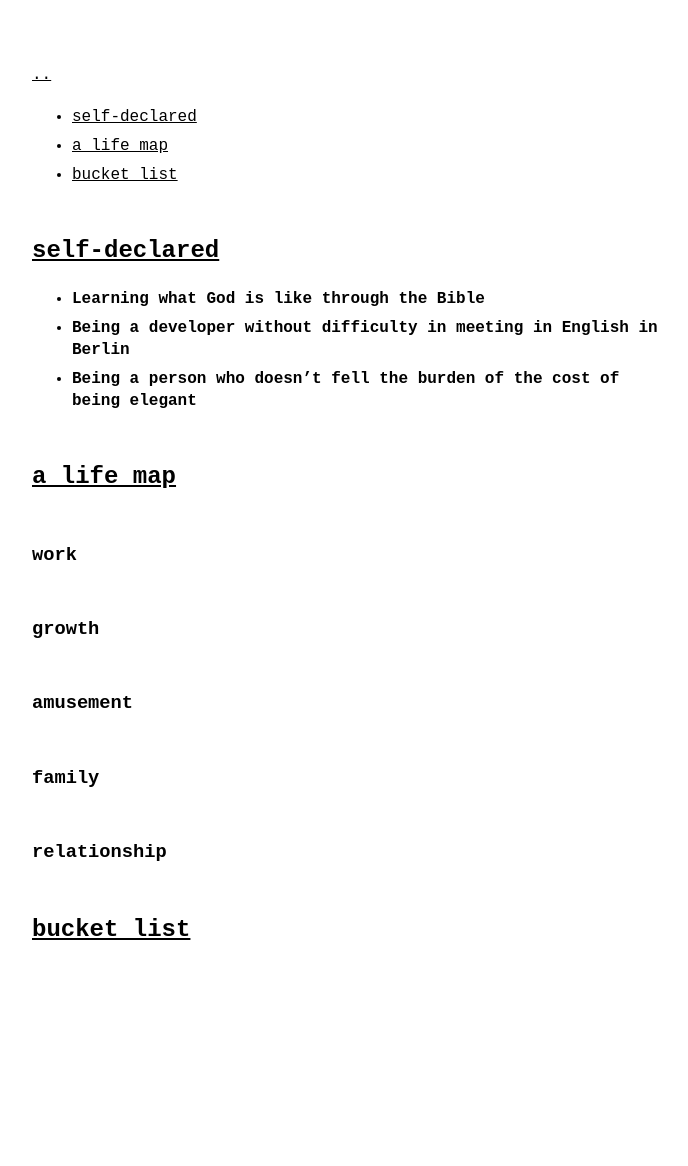
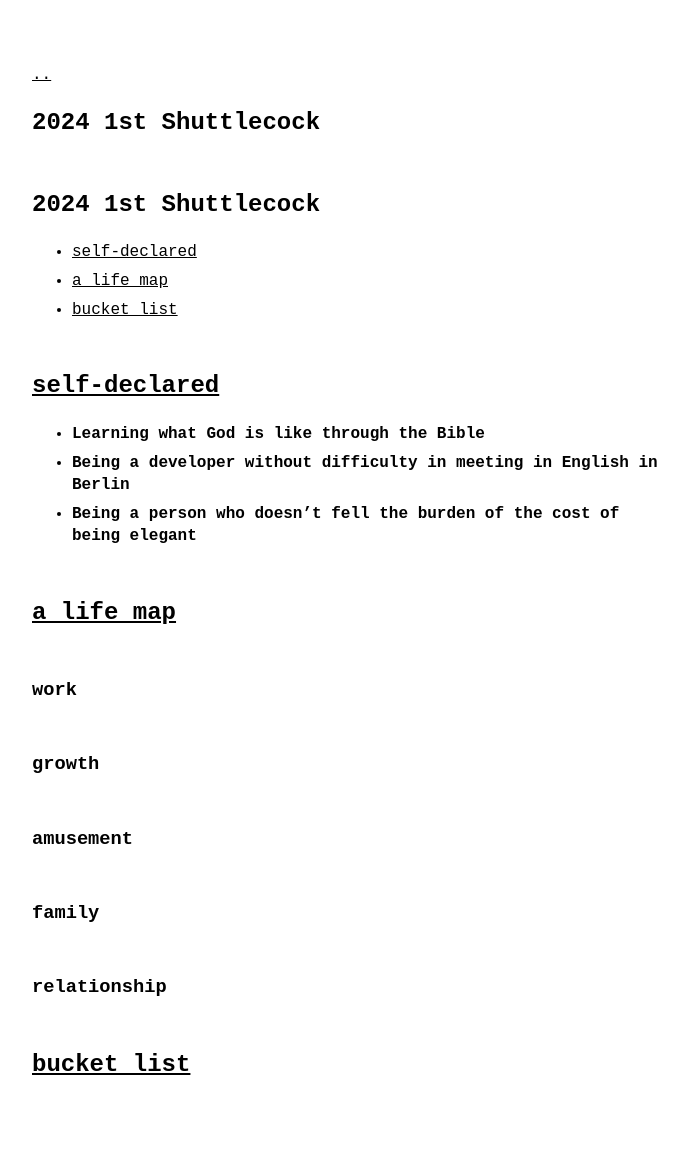
Before and after one commit to hanjicock/hanjicock.github.io, a Jekyll site: the page built from 202401Shuttlecock.md, in a window 1280 px wide. Shown: the whole page, without its empty margins (288-976 px from the left). Built offline with Jekyll 4.4.1, drawn with Linux system fonts in a browser that asks for light colours; our own code applies the rules of GitHub Pages for plain Markdown files; before the commit the page ends 1031 px from its top, so only the background shows below that.

Commit message:
2024-01-02 start git blog

```diff
--- a/202401Shuttlecock.md
+++ b/202401Shuttlecock.md
@@ -3,6 +3,7 @@ layout: post
 category: goal
 ---
 
+## 2024 1st Shuttlecock
 - [self-declared](#self-declared)
 - [a life map](#a-life-map)
 - [bucket list](#bucket-list)
```
